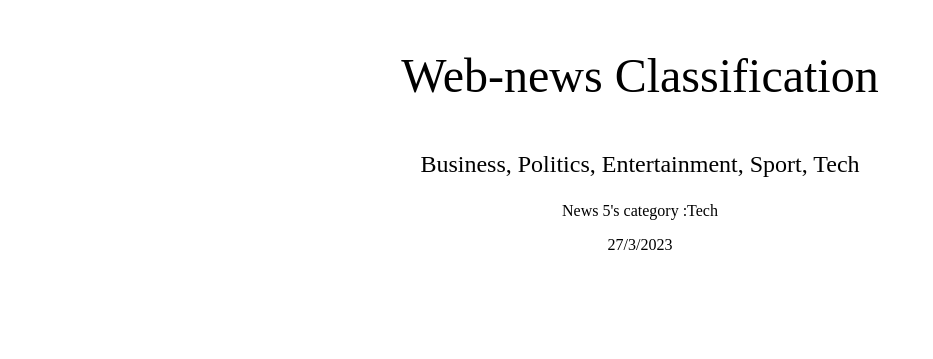
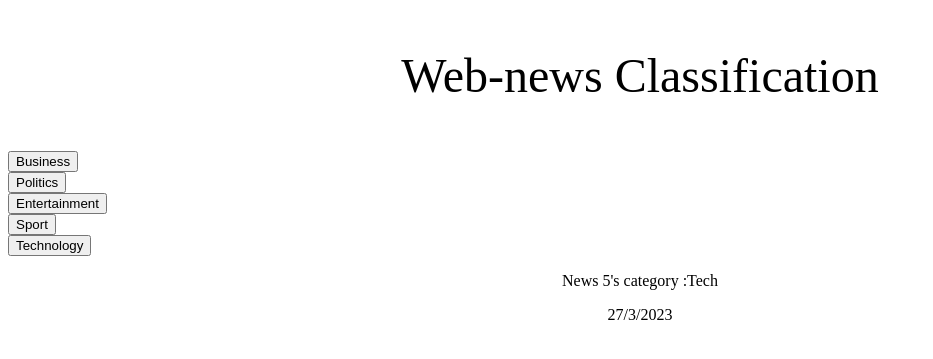
Before and after one commit to QueenieX/ICT_web-news, a Django app: page /home_page/tech in a window 1280 px wide. Shown: the top 359 px of the page, without its empty margins (0-933 px from the left). Run offline with Django 4.2, Linux system fonts and the light colour scheme.

Commit message:
Add files via upload
define base.html, home.html, business.html, politics.html, entertainment.html, sport.html, tech.html.
using base.html to place buttons for redirecting to 5 category pages.
the 5 category pages and home page stored only site title and for loop to display selected news content.
register.html don't extend from base.html

```diff
--- a/web_news_classification/home_page/templates/base.html
+++ b/web_news_classification/home_page/templates/base.html
@@ -1,10 +1,6 @@
 <!DOCTYPE html>
 <html>
-    {% if title %}
-        <title> Web-news Classification - {{title}}</title>
-    {% else %}
-        <title> Web-news Classification</title>
-    {% endif %}
+    <title>{% block title%}{% endblock %} </title>
     <head>
         <font size = 10>
             <p> Web-news Classification</p>
@@ -18,6 +14,22 @@
                 {{ message }}
             {% endfor %}
         {% endif%}
+            <form action = 'business'>
+                <button>Business</button>
+                </form>
+            <form action = 'politics'>
+                <button>Politics</button>
+            </form>
+            <form action = 'entertainment'>
+                <button>Entertainment</button>
+            </form>
+            <form action = 'sport'>
+                <button>Sport</button>
+            </form>
+            <form action = 'tech'>
+                <button>Technology</button>
+            </form>
+
         {% block content %}{% endblock %}
 
     </body>
--- a/web_news_classification/home_page/templates/business.html
+++ b/web_news_classification/home_page/templates/business.html
@@ -1,8 +1,6 @@
 {% extends 'base.html' %}
+{% block title%}Business{% endblock %}
 {% block content %}
-    <font size = 5>
-        <p> Business, Politics, Entertainment, Sport, Tech</p>
-    </font>
     {% for news in news_list %}
     {% if news.category == 'Business'%}
         <p> {{news.title}}'s category :{{news.category}}</p>
--- a/web_news_classification/home_page/templates/entertainment.html
+++ b/web_news_classification/home_page/templates/entertainment.html
@@ -1,8 +1,6 @@
 {% extends 'base.html' %}
+{% block title%}Entertainment{% endblock %}
 {% block content %}
-    <font size = 5>
-        <p> Business, Politics, Entertainment, Sport, Tech</p>
-    </font>
     {% for news in news_list %}
     {% if news.category == 'Entertainment'%}
         <p> {{news.title}}'s category :{{news.category}}</p>
--- a/web_news_classification/home_page/templates/home.html
+++ b/web_news_classification/home_page/templates/home.html
@@ -1,10 +1,10 @@
 {% extends 'base.html' %}
+{% block title%}Home{% endblock %}
 {% block content %}
-    <font size = 5>
-        <p> Business, Politics, Entertainment, Sport, Tech</p>
-    </font>
+    {% block news%}{% endblock %}
     {% for news in news_list %}
         <p> {{news.title}}'s category :{{news.category}}</p>
         <p> {{news.postdate}}</p>
+
     {% endfor %}
-{% endblock content %}
+    {% endblock content %}
--- a/web_news_classification/home_page/templates/politics.html
+++ b/web_news_classification/home_page/templates/politics.html
@@ -1,8 +1,6 @@
 {% extends 'base.html' %}
+{% block title%}Politics{% endblock %}
 {% block content %}
-    <font size = 5>
-        <p> Business, Politics, Entertainment, Sport, Tech</p>
-    </font>
     {% for news in news_list %}
     {% if news.category == 'Politics'%}
         <p> {{news.title}}'s category :{{news.category}}</p>
--- a/web_news_classification/home_page/templates/sport.html
+++ b/web_news_classification/home_page/templates/sport.html
@@ -1,8 +1,6 @@
 {% extends 'base.html' %}
+{% block title%}Sport{% endblock %}
 {% block content %}
-    <font size = 5>
-        <p> Business, Politics, Entertainment, Sport, Tech</p>
-    </font>
     {% for news in news_list %}
     {% if news.category == 'Sport'%}
         <p> {{news.title}}'s category :{{news.category}}</p>
--- a/web_news_classification/home_page/templates/tech.html
+++ b/web_news_classification/home_page/templates/tech.html
@@ -1,8 +1,6 @@
-{% extends 'base.html' %}
+{% extends 'home.html' %}
+{% block title%}Tech{% endblock %}
 {% block content %}
-    <font size = 5>
-        <p> Business, Politics, Entertainment, Sport, Tech</p>
-    </font>
     {% for news in news_list %}
     {% if news.category == 'Tech'%}
         <p> {{news.title}}'s category :{{news.category}}</p>
--- a/web_news_classification/home_page/views.py
+++ b/web_news_classification/home_page/views.py
@@ -26,6 +26,7 @@ context = {
     }
 # Create your views here.
 def home(request):
+    name = 'Home'
     return render(request, 'home.html', context)
 
 def businessCategory(request):
--- a/web_news_classification/users/templates/users/register.html
+++ b/web_news_classification/users/templates/users/register.html
@@ -1,4 +1,3 @@
-{% extends 'base.html' %}
 {% block content %}
 <div class = 'content-section'>
     <form method = "POST">
```
Also changed, not shown: web_news_classification/db.sqlite3.
